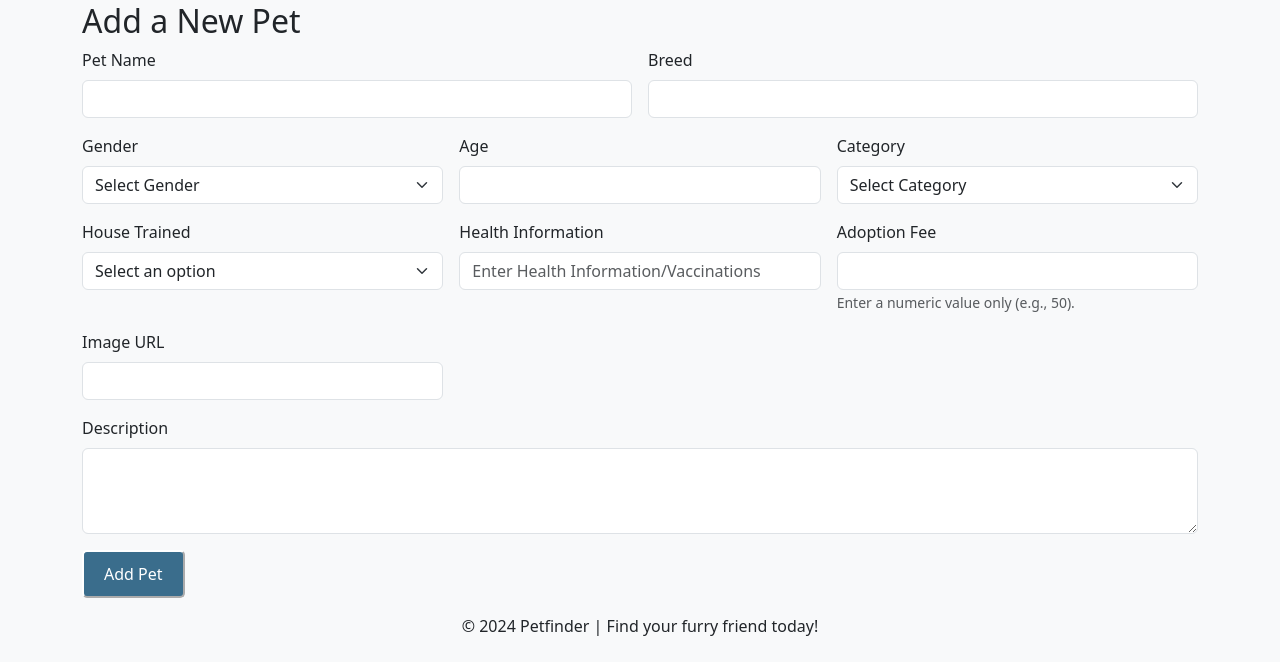
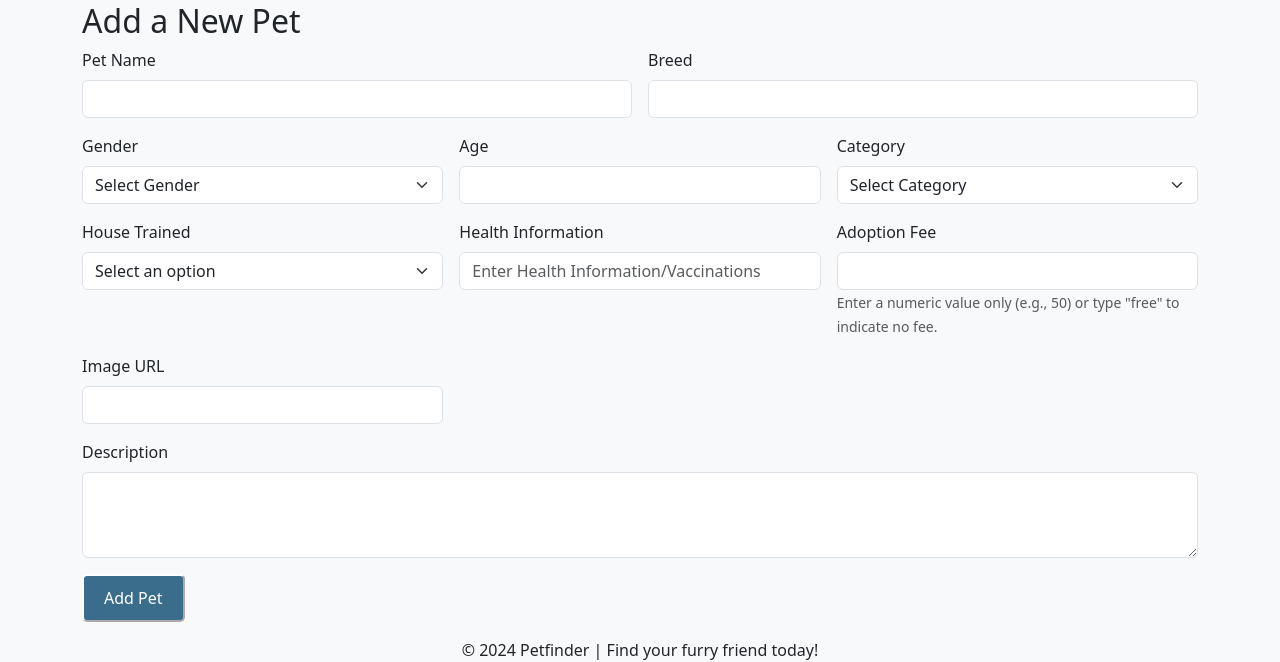
Before and after one commit to FlorentSy/petfinder-project2, a PHP site: page /add_pet.php in a window 1280 px wide. Shown: the part 78-740 px from the top of the page. Run offline with PHP 8.4, Linux system fonts and the light colour scheme.

Commit message:
worked on  design and logic

```diff
--- a/add_pet.php
+++ b/add_pet.php
@@ -86,8 +86,16 @@ if ($_SERVER['REQUEST_METHOD'] === 'POST') {
                                         <span><strong>Breed:</strong> <?php echo htmlspecialchars($pet['breed']); ?></span> <br>
                                         <span><strong>Gender:</strong> <?php echo htmlspecialchars($pet['gender']); ?></span> <br>
                                         <span><strong>Age:</strong> <?php echo htmlspecialchars($pet['age']); ?> years</span> <br>
-                                        <span><strong>Category:</strong> <?php echo htmlspecialchars($pet['category']); ?></span>  <br>
+                                        <span><strong>Adoption Fee:</strong> <?php
+                                            if($pet['adoption_fee'] == 0 || strtolower($pet['adoption_fee']) == 'free') {
+                                                echo 'Free';
+                                            } else {
+                                                echo htmlspecialchars($pet['adoption_fee']) . ' €';
+                                            }
+                                        ?>
+                                        </span> <br>
                                         <span><strong>Trained:</strong> <?php echo htmlspecialchars($pet['yes_no']); ?></span> <br>
+                                        <span><strong>Adoption Fee:</strong> <?php echo htmlspecialchars($pet['adoption_fee']); ?></span> <br>
                                         <span><strong>Health:</strong> <?php echo htmlspecialchars($pet['health']); ?></span> <br>
                                     </p>
                                     <div class="text-center">
@@ -100,7 +108,7 @@ if ($_SERVER['REQUEST_METHOD'] === 'POST') {
                                         };
                                         ?>
                                         <a href="<?php echo $redirectPage; ?>"
-                                           style="background-color: #795757; color: white; padding: 10px 20px; border: 2px solid #795757; border-radius: 8px; text-decoration: none; display: inline-block;"
+                                           style="background-color: #3A6D8C; color: white; padding: 10px 20px; border: 2px solid #3A6D8C; border-radius: 8px; text-decoration: none; display: inline-block;"
                                            class="btn">
                                             View <?php echo htmlspecialchars($pet['category']); ?>s
                                         </a>
@@ -175,10 +183,10 @@ if ($_SERVER['REQUEST_METHOD'] === 'POST') {
             <label for="health" class="form-label">Health Information</label>
             <input type="text" class="form-control" id="health" name="health" placeholder="Enter Health Information/Vaccinations" required>
         </div>
-      <div class="col-md-4">
+        <div class="col-md-4">
             <label for="adoption_fee" class="form-label">Adoption Fee</label>
-            <input type="text" class="form-control" id="adoption_fee" name="adoption_fee" pattern="^\d+$" required>
-            <small class="form-text text-muted">Enter a numeric value only (e.g., 50).</small>
+            <input type="text" class="form-control" id="adoption_fee" name="adoption_fee" pattern="^\d+$|^free$" required>
+            <small class="form-text text-muted">Enter a numeric value only (e.g., 50) or type "free" to indicate no fee.</small>
         </div>
 
         <div class="col-md-4">
@@ -224,5 +232,14 @@ if ($_SERVER['REQUEST_METHOD'] === 'POST') {
         color: white;
     }
 </style>
+<!--
+<script>
+    document.getElementById('adoption_fee').addEventListener('input', function() {
+        var input = this.value;
+        if (input.toLowerCase() === 'free') {
+            this.value = 'Free';  // Capitalize "free" as "Free"
+        }
+    });
+</script> -->
 
 <?php require 'footer.php'; ?>
--- a/cats.php
+++ b/cats.php
@@ -151,7 +151,7 @@ $breeds = $breed_stmt->fetchAll(PDO::FETCH_COLUMN);
                     </select>
                 </div>
                 <div class="col-md-2">
-                    <select name="adoption_fee" id="">
+                    <select name="adoption_fee" class="form-select">
                         <option value="">All Adoption Fees</option>
                         <?php
                             foreach ($adoption_fee as $fee) {
@@ -206,7 +206,7 @@ $breeds = $breed_stmt->fetchAll(PDO::FETCH_COLUMN);
                         <h6 class="card-subtitle mb-2 text-muted">
                             <?php
                                 if (isset($pet['adoption_fee'])) {
-                                    if ($pet['adoption_fee'] === "Free") {
+                                    if ($pet['adoption_fee'] === "free") {
                                         echo "Free";
                                     } elseif (is_numeric($pet['adoption_fee'])) {
                                         echo htmlspecialchars($pet['adoption_fee']) . '€';
--- a/dogs.php
+++ b/dogs.php
@@ -203,7 +203,7 @@ $ages = $age_stmt->fetchAll(PDO::FETCH_COLUMN);
                         <h6 class="card-subtitle mb-2 text-muted">
                             <?php
                                 if (isset($pet['adoption_fee'])) {
-                                    if ($pet['adoption_fee'] === "Free") {
+                                    if ($pet['adoption_fee'] === "free") {
                                         echo "Free";
                                     } elseif (is_numeric($pet['adoption_fee'])) {
                                         echo htmlspecialchars($pet['adoption_fee']) . '€';
--- a/otherpets.php
+++ b/otherpets.php
@@ -145,7 +145,7 @@ $ages = $age_stmt->fetchAll(PDO::FETCH_COLUMN);
                     </select>
                 </div>
                 <div class="col-md-2">
-                    <select name="adoption_fee" id="">
+                    <select name="adoption_fee" class="form-select">
                         <option value="">All Adoption Fees</option>
                         <?php
                             foreach ($adoption_fee as $fee) {
@@ -201,7 +201,7 @@ $ages = $age_stmt->fetchAll(PDO::FETCH_COLUMN);
                         <h6 class="card-subtitle mb-2 text-muted">
                             <?php
                                 if (isset($pet['adoption_fee'])) {
-                                    if ($pet['adoption_fee'] === "Free") {
+                                    if ($pet['adoption_fee'] === "free") {
                                         echo "Free";
                                     } elseif (is_numeric($pet['adoption_fee'])) {
                                         echo htmlspecialchars($pet['adoption_fee']) . '€';
```
